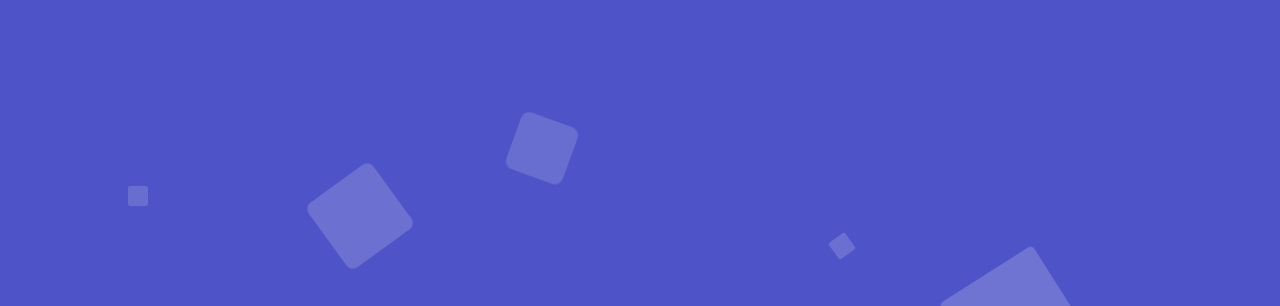
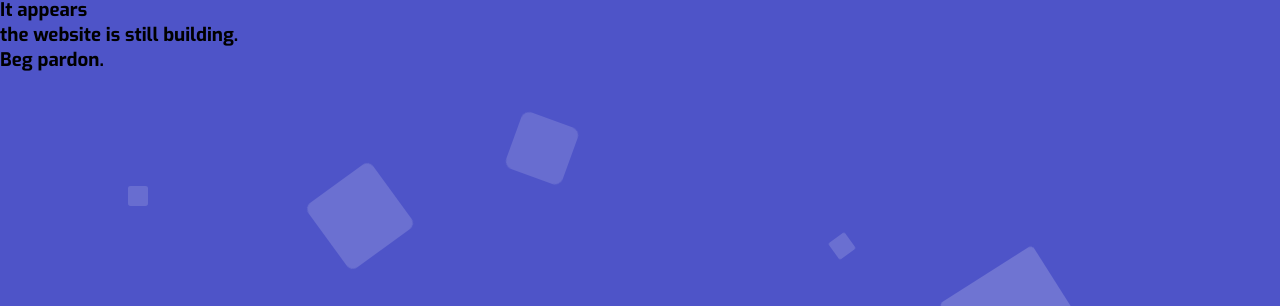
Before and after one commit to syarifudinzuhri/WebsiteUnderConstractionBawalaksana, a plain HTML site: page index.html in a window 1280 px wide. Shown: the part 494-800 px from the top of the page. Drawn offline with Linux system fonts and the light colour scheme.

Commit message:
Update index.html

```diff
--- a/index.html
+++ b/index.html
@@ -3,7 +3,6 @@
 <html>
  <head>
   <link rel="stylesheet" href="css\style.css">
-  <!--<link rel="stylesheet" href="css\animationtext.css">-->
   <meta name="viewport" content="width=device-width, initial-scale=1.0">
   <title>Bawalaksana Central Industrial</title>
  </head>
@@ -12,6 +11,12 @@
 
   <div class="context">
    <h1>Website Underconstraction</h1>
+   <div class="container">
+    <h3><span class="message" id="js-whoops"></span></h3>
+    <h3><span class="message" id="js-appears"></span></h3>
+    <h3><span class="message" id="js-error"></span></h3>
+    <h3><span class="message" id="js-apology"></span></h3>
+   </div>
   </div>
 
   <div class="area">
@@ -25,5 +30,8 @@
 	<li></li>
    </ul>
   </div>
+
+  <script src="js\javascript.js"></script>
+
  </body>
 </html>
```
